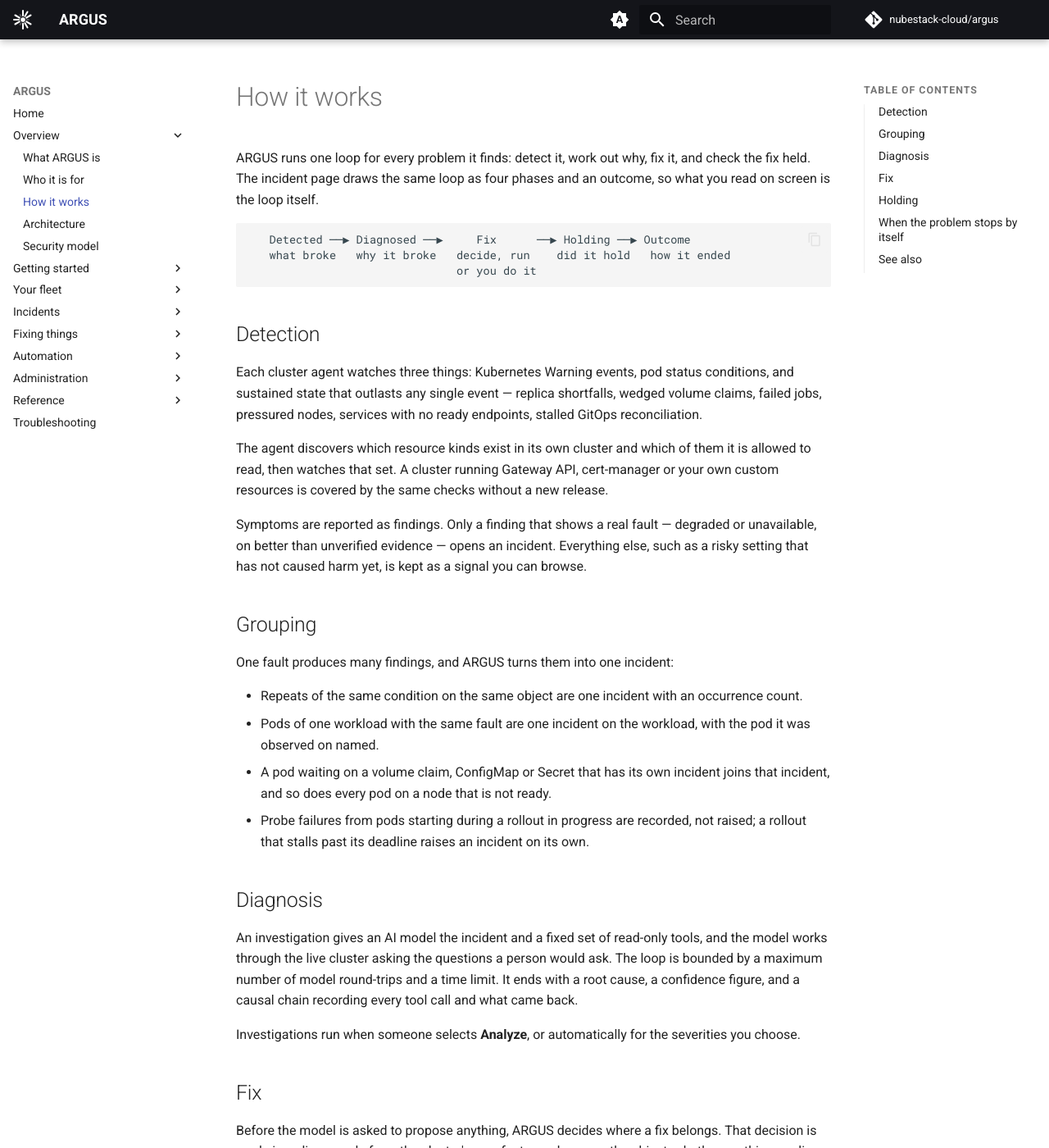
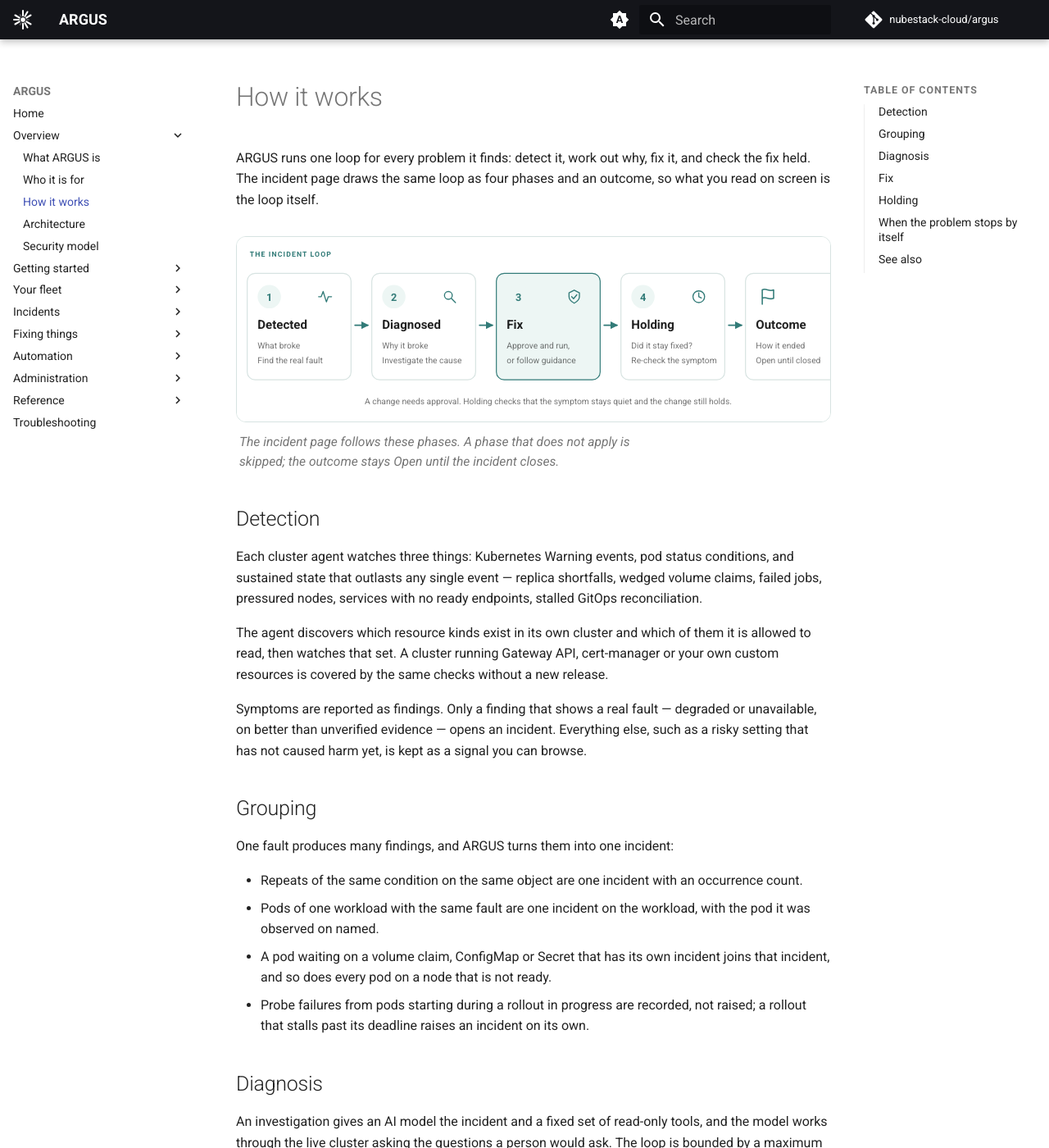
Before and after one commit to nubestack-cloud/docs-argus, an MkDocs documentation site: the page built from docs/overview/how-it-works.md, in a window 1280 px wide and 1400 px high. Shown: the whole window at 82% size. Built offline with MkDocs 1.6.1 and Material for MkDocs 9.7.7, drawn with Linux system fonts in a browser that asks for light colours; comment, search, counter and statistics services are not loaded.

Commit message:
improved diagrams

````diff
--- a/docs/overview/architecture.md
+++ b/docs/overview/architecture.md
@@ -3,26 +3,12 @@
 ARGUS has two components: a hub you run once, and an agent you install in each cluster it
 watches. Everything else is a choice about where the AI model runs.
 
-```text
-        your browser
-             │  HTTPS
-        ┌────▼─────────────────────────────┐
-        │             HUB                  │
-        │  web interface, API, incident    │        ┌──────────────────┐
-        │  state machine, investigation    │───────▶│   AI provider    │
-        │  orchestration, audit trail      │        │  API or runner   │
-        └────┬───────────────────┬─────────┘        └──────────────────┘
-             │                   │
-      ┌──────▼──────┐     mutual TLS tunnel
-      │  PostgreSQL │       (agent dials out)
-      └─────────────┘            │
-                     ┌───────────┴───────────┐
-                     │                       │
-              ┌──────▼──────┐         ┌──────▼──────┐
-              │   AGENT     │         │   AGENT     │
-              │ cluster A   │         │ cluster B   │
-              └─────────────┘         └─────────────┘
-```
+<figure class="argus-diagram">
+<div class="argus-diagram__viewport" role="region" aria-label="ARGUS architecture diagram" tabindex="0">
+--8<-- "architecture.svg"
+</div>
+<figcaption>The browser connects over HTTPS. Each cluster's agent opens its own mutual-TLS tunnel to the hub.</figcaption>
+</figure>
 
 ## The hub
 
--- a/docs/overview/how-it-works.md
+++ b/docs/overview/how-it-works.md
@@ -4,11 +4,12 @@ ARGUS runs one loop for every problem it finds: detect it, work out why, fix it,
 the fix held. The incident page draws the same loop as four phases and an outcome, so what
 you read on screen is the loop itself.
 
-```text
-   Detected ──▶ Diagnosed ──▶     Fix      ──▶ Holding ──▶ Outcome
-   what broke   why it broke   decide, run    did it hold   how it ended
-                               or you do it
-```
+<figure class="argus-diagram">
+<div class="argus-diagram__viewport" role="region" aria-label="Incident loop diagram" tabindex="0">
+--8<-- "incident-loop.svg"
+</div>
+<figcaption>The incident page follows these phases. A phase that does not apply is skipped; the outcome stays Open until the incident closes.</figcaption>
+</figure>
 
 ## Detection
 
--- a/docs/stylesheets/extra.css
+++ b/docs/stylesheets/extra.css
@@ -43,6 +43,85 @@
 /* Wide reference tables scroll instead of overflowing the page. */
 .md-typeset__table { width: 100%; }
 .md-typeset table:not([class]) { font-size: 0.76rem; }
+
+/* Inline SVG diagrams share the page's theme and stay readable on small screens. */
+.argus-diagram {
+  --diagram-accent: #327b78;
+  --diagram-tint: #edf6f4;
+  --diagram-line: #778a89;
+  --diagram-border: #d7e3e1;
+  --diagram-surface: #f6f9f8;
+}
+[data-md-color-scheme="slate"] .argus-diagram {
+  --diagram-accent: #83d1c7;
+  --diagram-tint: #263e3d;
+  --diagram-line: #9cadaa;
+  --diagram-border: #49605e;
+  --diagram-surface: #293235;
+}
+.md-typeset figure.argus-diagram {
+  display: block;
+  width: 100%;
+  max-width: 100%;
+  margin: 1.6rem 0;
+}
+.argus-diagram__viewport {
+  overflow-x: auto;
+  border: 1px solid var(--diagram-border);
+  border-radius: 12px;
+  background: var(--md-default-bg-color);
+  scrollbar-color: var(--diagram-line) var(--diagram-surface);
+}
+.argus-diagram__viewport:focus-visible {
+  outline: 2px solid var(--diagram-accent);
+  outline-offset: 3px;
+}
+.argus-diagram__viewport > svg {
+  display: block;
+  width: 100%;
+  min-width: 760px;
+  height: auto;
+}
+.argus-diagram text {
+  fill: var(--md-default-fg-color);
+  font-family: var(--md-text-font-family);
+  font-size: 14px;
+  text-anchor: start;
+}
+.argus-diagram .d-title { font-size: 19px; font-weight: 700; }
+.argus-diagram .d-muted { fill: var(--md-default-fg-color--light); font-size: 13px; }
+.argus-diagram .d-label {
+  fill: var(--diagram-accent); font-size: 11px; font-weight: 700; letter-spacing: 1.4px;
+}
+.argus-diagram .d-centred { text-anchor: middle; }
+.argus-diagram .d-card {
+  fill: var(--md-default-bg-color); stroke: var(--diagram-border); stroke-width: 1.5;
+}
+.argus-diagram .d-card--accent {
+  fill: var(--diagram-tint); stroke: var(--diagram-accent); stroke-width: 1.5;
+}
+.argus-diagram .d-zone {
+  fill: var(--diagram-surface); stroke: var(--diagram-border); stroke-dasharray: 6 5;
+}
+.argus-diagram .d-chip { fill: var(--diagram-tint); }
+.argus-diagram .d-number {
+  fill: var(--diagram-accent); font-size: 16px; font-weight: 700; text-anchor: middle;
+}
+.argus-diagram .d-icon {
+  fill: none; stroke: var(--diagram-accent); stroke-width: 1.7;
+  stroke-linecap: round; stroke-linejoin: round;
+}
+.argus-diagram .d-line {
+  fill: none; stroke: var(--diagram-line); stroke-width: 1.8;
+  stroke-linecap: round; stroke-linejoin: round;
+}
+.argus-diagram .d-flow {
+  fill: none; stroke: var(--diagram-accent); stroke-width: 2;
+  stroke-linecap: round; stroke-linejoin: round;
+}
+.argus-diagram .d-arrow { fill: var(--diagram-line); }
+.argus-diagram .d-arrow--accent { fill: var(--diagram-accent); }
+.md-typeset .argus-diagram figcaption { margin: .65rem .2rem 0; text-align: left; }
 
 /* Homepage hero. Scoped to the home page (hide: [toc]) by its class, so it
    never affects an ordinary documentation page. */
--- a/mkdocs.yml
+++ b/mkdocs.yml
@@ -69,6 +69,9 @@ markdown_extensions:
       pygments_lang_class: true
   - pymdownx.inlinehilite
   - pymdownx.keys
+  - pymdownx.snippets:
+      base_path: [docs/assets/diagrams]
+      check_paths: true
   - pymdownx.superfences:
       custom_fences:
         - name: mermaid
````
Also changed, not shown: CONTRIBUTING.md (+23 -2 lines), README.md (+1 -0 lines), docs/fleet/map-and-network.md (+6 -3 lines), docs/assets/diagrams/architecture.svg (added), docs/assets/diagrams/incident-loop.svg (added), docs/assets/diagrams/workload-map.svg (added).
